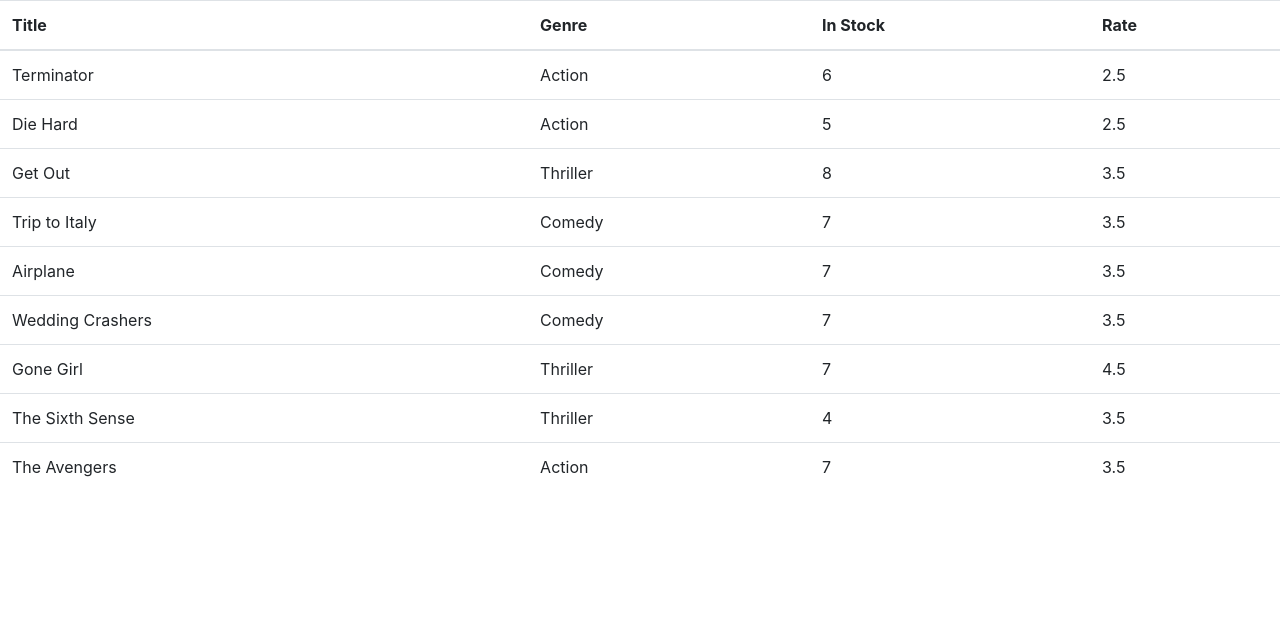
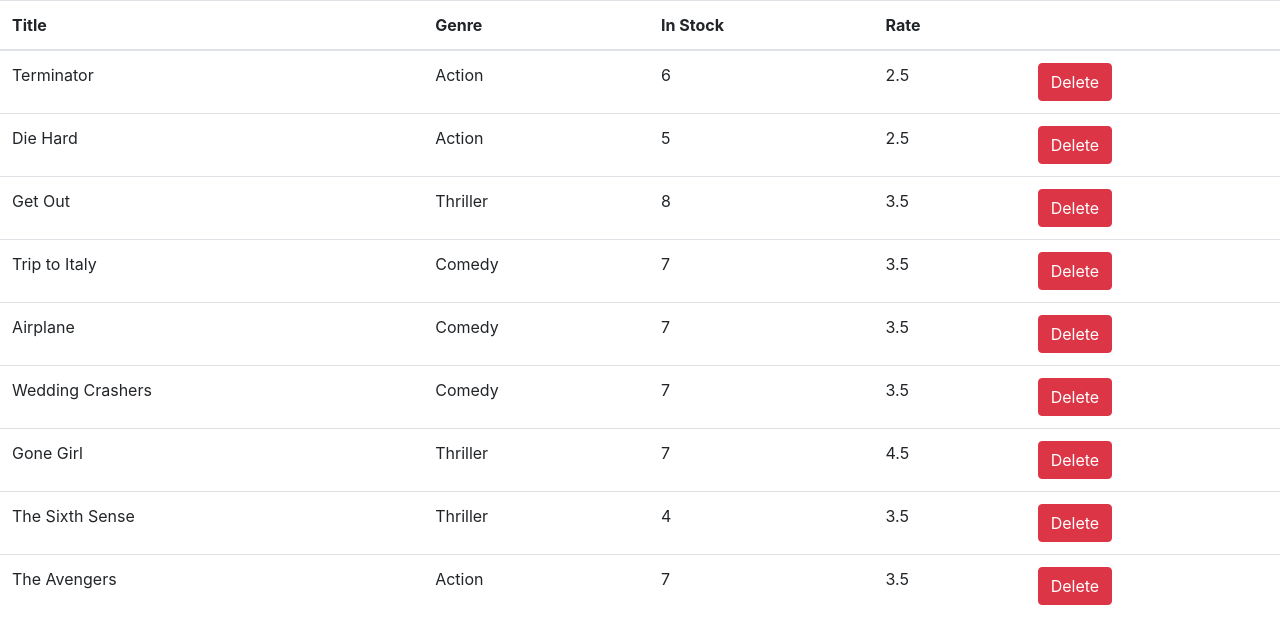
Before and after one commit to amans0508/vidly_video_app, a React (Create React App) app: page / in a window 1280 px wide. Shown: the top 644 px of the page. Built offline with nearby package versions, Linux system fonts and the light colour scheme.

Commit message:
Added delete movie functionality

```diff
--- a/src/Components/movies.jsx
+++ b/src/Components/movies.jsx
@@ -5,6 +5,12 @@ class Movies extends Component {
   state = {
     movies: getMovies(),
   };
+
+  deleteMovies(movie) {
+    //console.log("The movie is :" + movie._id);
+    const deletedMovie = this.state.movies.filter((i) => i._id !== movie._id);
+    this.setState(deletedMovie);
+  }
 
   render() {
     return (
@@ -15,15 +21,25 @@ class Movies extends Component {
             <th>Genre</th>
             <th>In Stock</th>
             <th>Rate</th>
+            <th></th>
           </tr>
         </thead>
         <tbody>
           {this.state.movies.map((movie) => (
-            <tr>
+            <tr key={movie._id}>
               <td>{movie.title}</td>
               <td>{movie.genre.name}</td>
               <td>{movie.numberInStock}</td>
               <td>{movie.dailyRentalRate}</td>
+              <td>
+                <button
+                  type="button"
+                  className="btn btn-danger"
+                  onClick={() => this.deleteMovies(movie)}
+                >
+                  Delete
+                </button>
+              </td>
             </tr>
           ))}
         </tbody>
```
